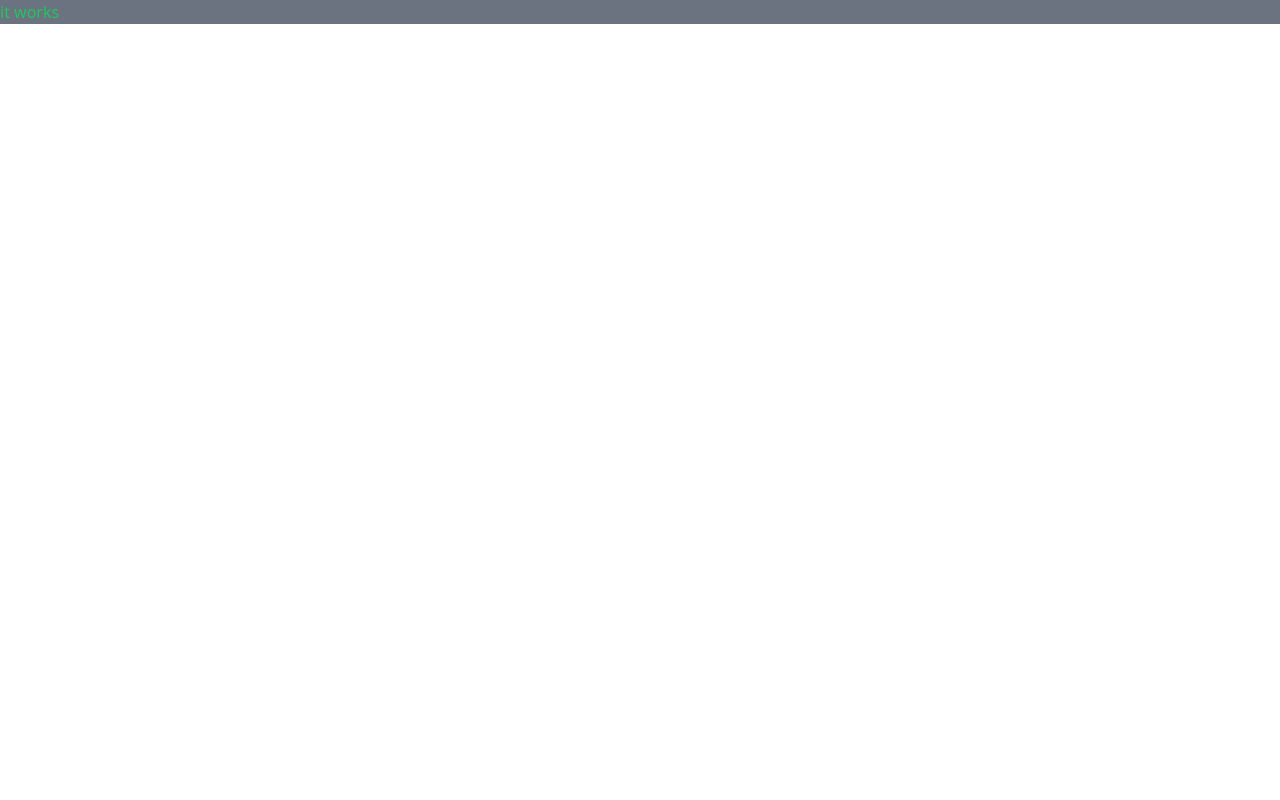
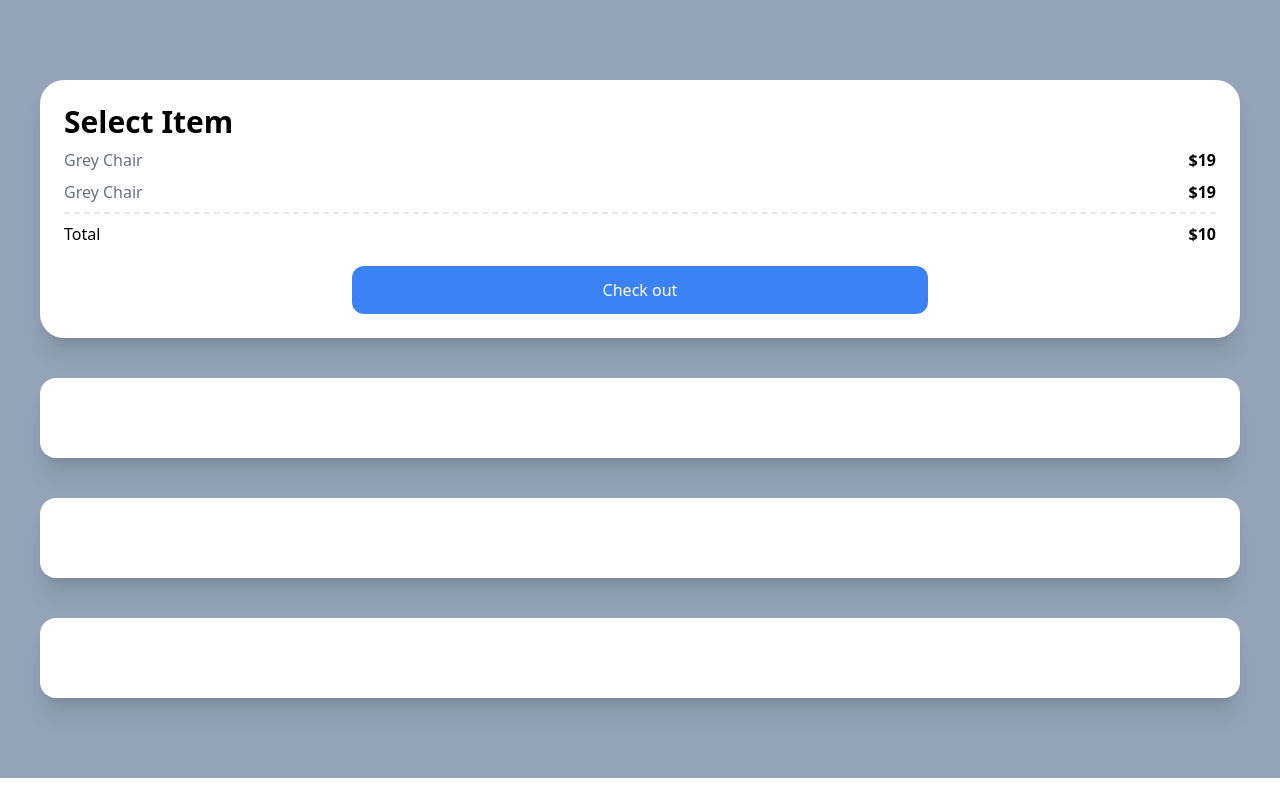
Before and after one commit to nawhgnues/next-ts-carrotmarket, a Next.js app: page / in a window 1280 px wide. Built offline with nearby package versions, Linux system fonts and the light colour scheme.

Commit message:
Study tailwindCSS : Build a simple component with tailwindCSS

```diff
--- a/src/pages/index.tsx
+++ b/src/pages/index.tsx
@@ -2,8 +2,28 @@ import type { NextPage } from "next";
 
 const Home: NextPage = () => {
   return (
-    <div className="bg-gray-500">
-      <h1 className="text-green-500">it works</h1>
+    <div className="bg-slate-400 py-20 px-10 grid gap-10">
+      <div className="bg-white p-6 rounded-3xl shadow-xl">
+        <span className="font-semibold text-3xl">Select Item</span>
+        <div className="flex justify-between my-2">
+          <span className="text-gray-500">Grey Chair</span>
+          <span className="font-semibold">$19</span>
+        </div>
+        <div className="flex justify-between">
+          <span className="text-gray-500">Grey Chair</span>
+          <span className="font-semibold">$19</span>
+        </div>
+        <div className="flex justify-between mt-2 pt-2 border-t-2 border-dashed">
+          <span>Total</span>
+          <span className="font-semibold">$10</span>
+        </div>
+        <div className="mt-5 bg-blue-500 text-white p-3 text-center rounded-xl w-1/2 mx-auto">
+          Check out
+        </div>
+      </div>
+      <div className="bg-white p-10 rounded-2xl shadow-xl"></div>
+      <div className="bg-white p-10 rounded-2xl shadow-xl"></div>
+      <div className="bg-white p-10 rounded-2xl shadow-xl"></div>
     </div>
   );
 };
```
